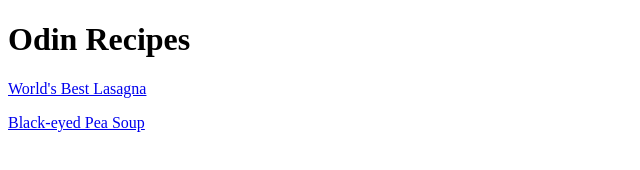
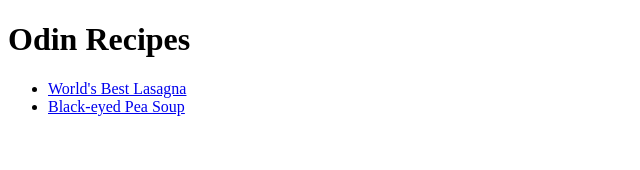
Before and after one commit to PowerSheep9000/odin-recipes, a plain HTML site: page index.html in a window 1280 px wide. Shown: the whole page, without its empty margins (0-640 px from the left). Drawn offline with Linux system fonts and the light colour scheme.

Commit message:
Fix styling on index.html

```diff
--- a/index.html
+++ b/index.html
@@ -8,7 +8,9 @@
 
 <body>
     <h1>Odin Recipes</h1>
-        <p><a href="./recipes/lasagna.html">World's Best Lasagna</a></p>
-        <p><a href="./recipes/black-eyed-pea-soup.html">Black-eyed Pea Soup</a></p>
+    <ul>
+        <li><a href="./recipes/lasagna.html">World's Best Lasagna</a></li>
+        <li><a href="./recipes/black-eyed-pea-soup.html">Black-eyed Pea Soup</a></li>
+    </ul>
 </body>
 </html>
```
Lines whose indentation alone changed are shown as unchanged.
